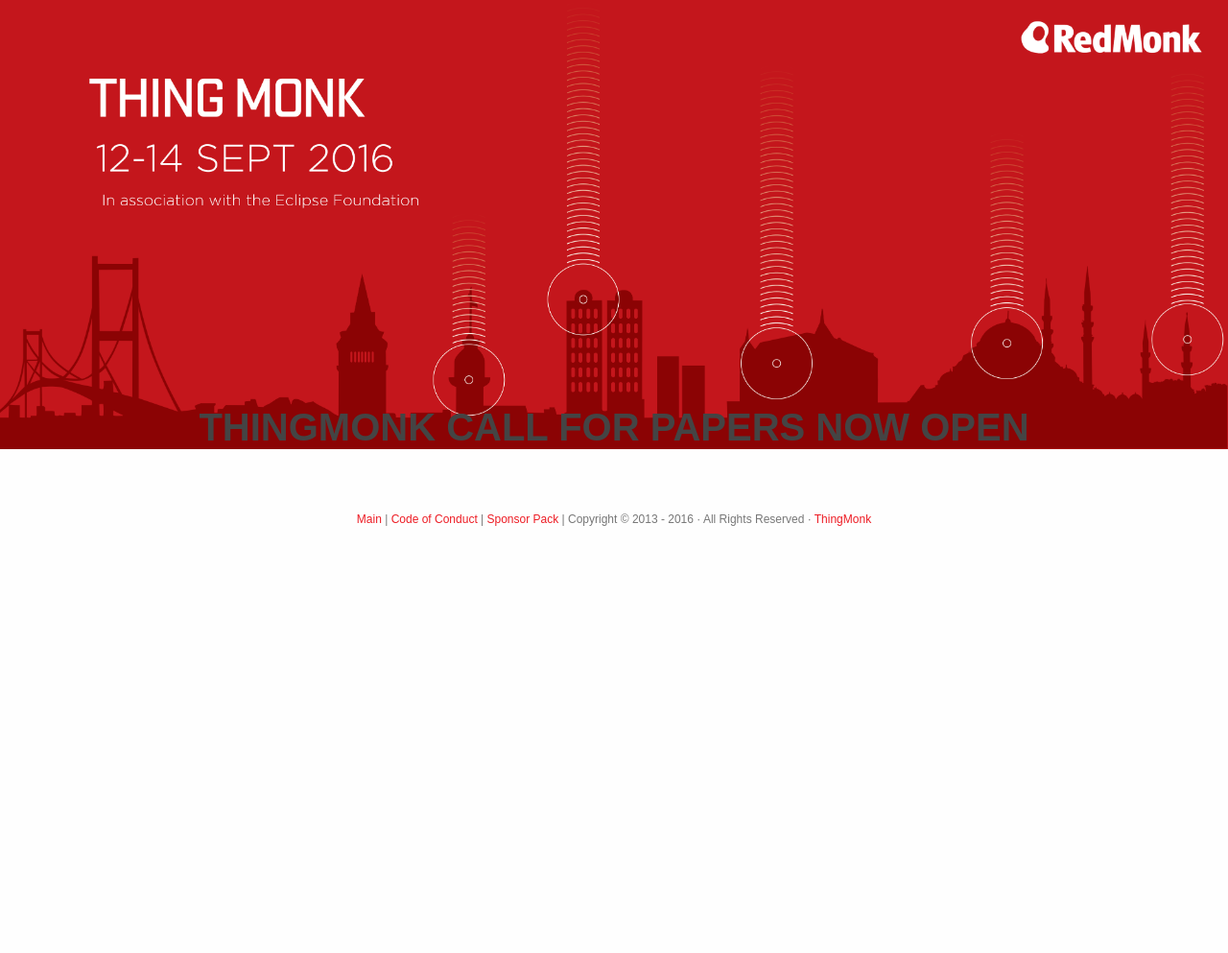
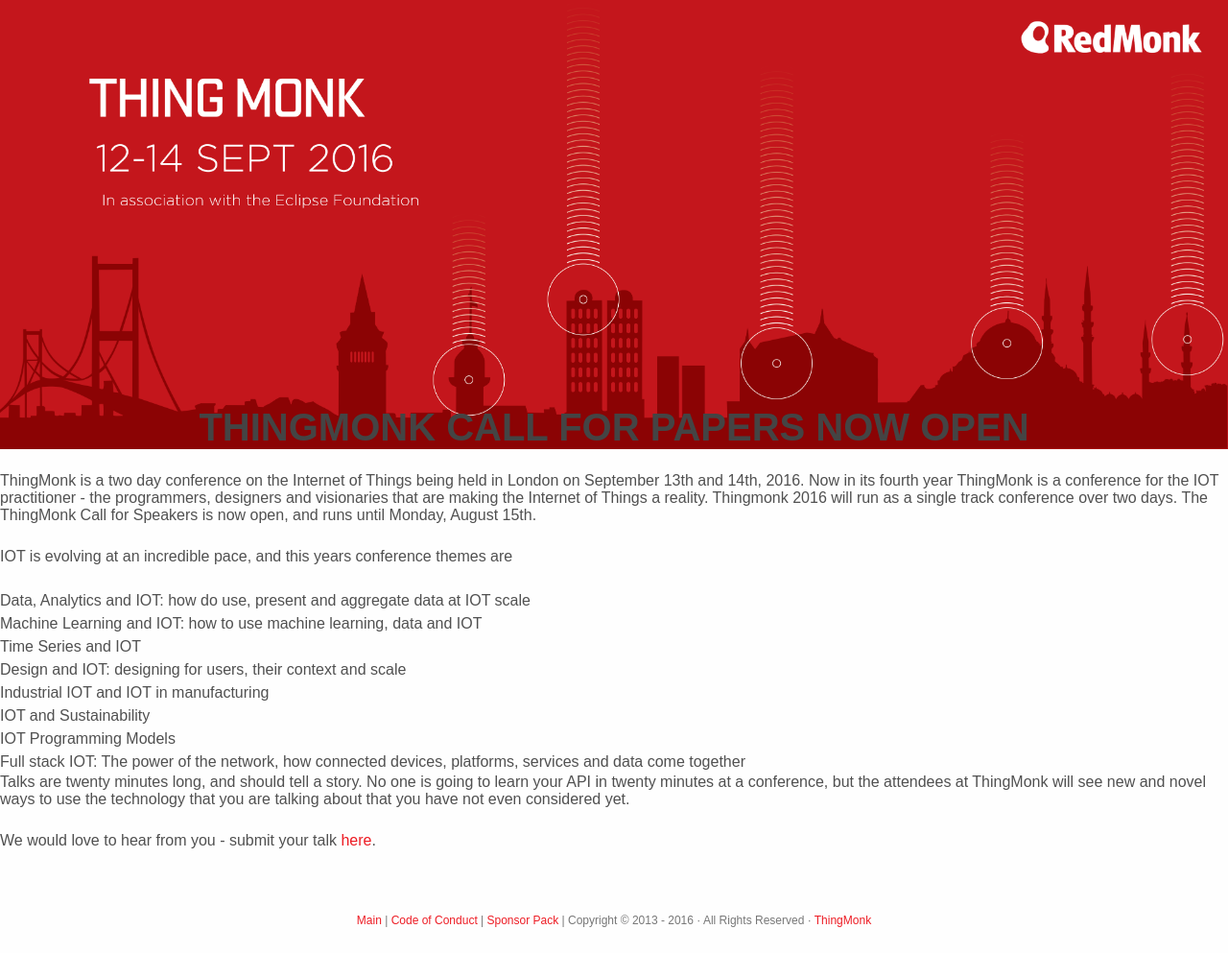
Before and after one commit to thingmonk/thingmonk.github.io, a Jekyll site: the page built from _posts/2016-04-04-thingmonk-cfp.md, in a window 1280 px wide. Shown: the whole page at 96% size. Built offline with Jekyll 4.4.1, drawn with Linux system fonts in a browser that asks for light colours; before the commit the page ends 900 px from its top, so only the background shows below that.

Commit message:
News Update

```diff
--- a/_posts/2016-04-04-thingmonk-cfp.md
+++ b/_posts/2016-04-04-thingmonk-cfp.md
@@ -6,3 +6,22 @@
 
 <h1 class="text-center">ThingMonk Call For Papers Now Open</h1>
 <p>
+
+ThingMonk is a two day conference on the Internet of Things being held in London on September 13th and 14th, 2016. Now in its fourth year ThingMonk is a conference for the IOT practitioner - the programmers, designers and visionaries that are making the Internet of Things a reality. Thingmonk 2016 will run as a single track conference over two days.
+The ThingMonk Call for Speakers is now open, and runs until Monday, August 15th.
+<p />
+IOT is evolving at an incredible pace, and this years conference themes are
+<p>
+<ul>
+<li> Data, Analytics and IOT: how do use, present and aggregate data at IOT scale
+<li> Machine Learning and IOT: how to use machine learning, data and IOT
+<li> Time Series and IOT
+<li> Design and IOT:  designing for users, their context and scale
+<li> Industrial IOT and IOT in manufacturing
+<li> IOT and Sustainability
+<li> IOT Programming Models
+<li> Full stack IOT: The power of the network, how connected devices, platforms, services and data come together
+<p />
+Talks are twenty minutes long, and should tell a story. No one is going to learn your API in twenty minutes at a conference, but the attendees at ThingMonk will see new and novel ways to use the technology that you are talking about that you have not even considered yet.
+<p />
+We would love to hear from you - submit your talk <a href="https://docs.google.com/forms/d/1IBJ53QbMI6165THIH2OuUq4I9H0V_yMc56rfMwHBqKU/viewform?c=0&w=1">here</a>.
```
Also changed, not shown: _posts/2016-07-11-thingmonk-speakers-part1.md (added, +20 -0 lines).
